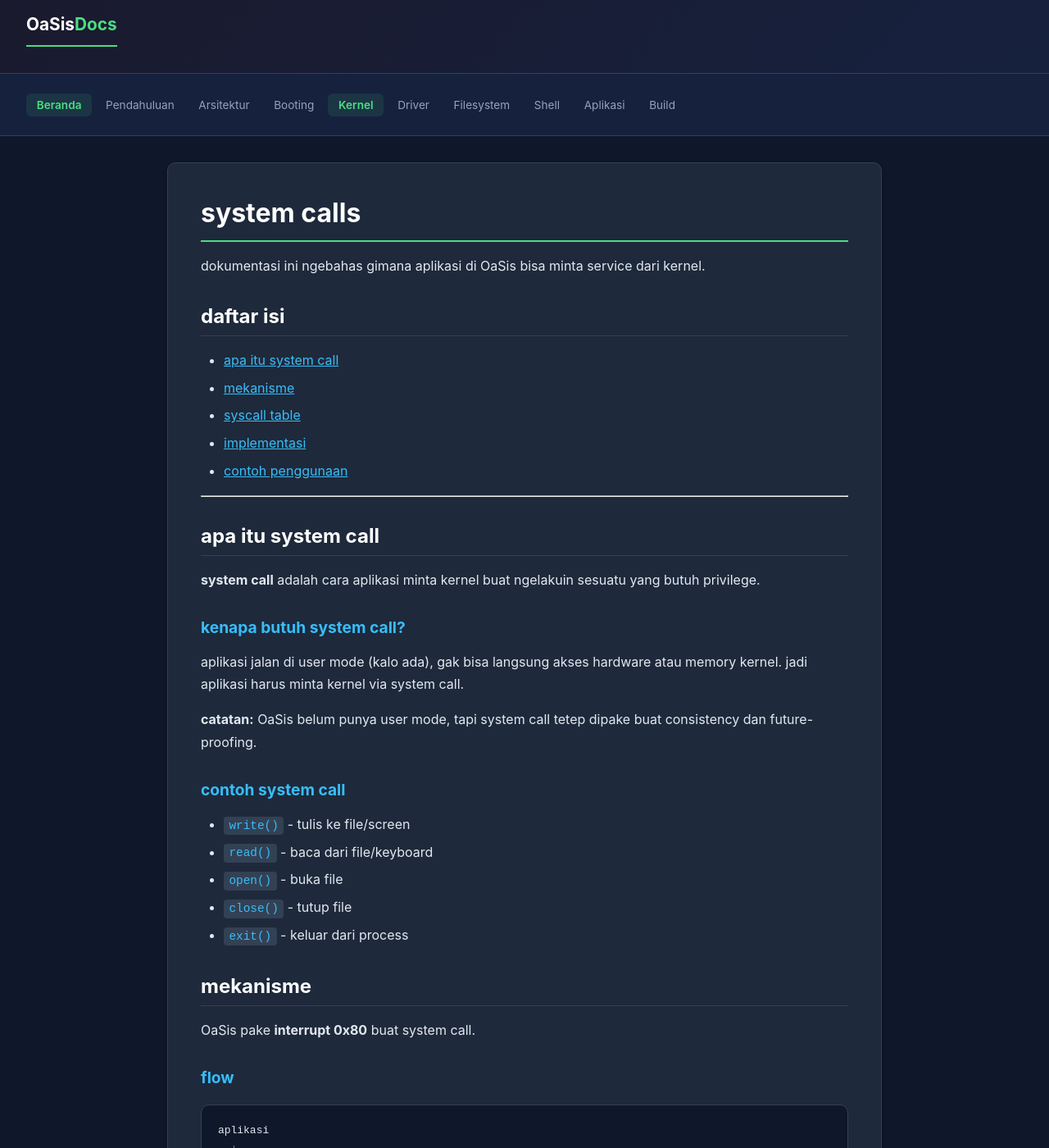
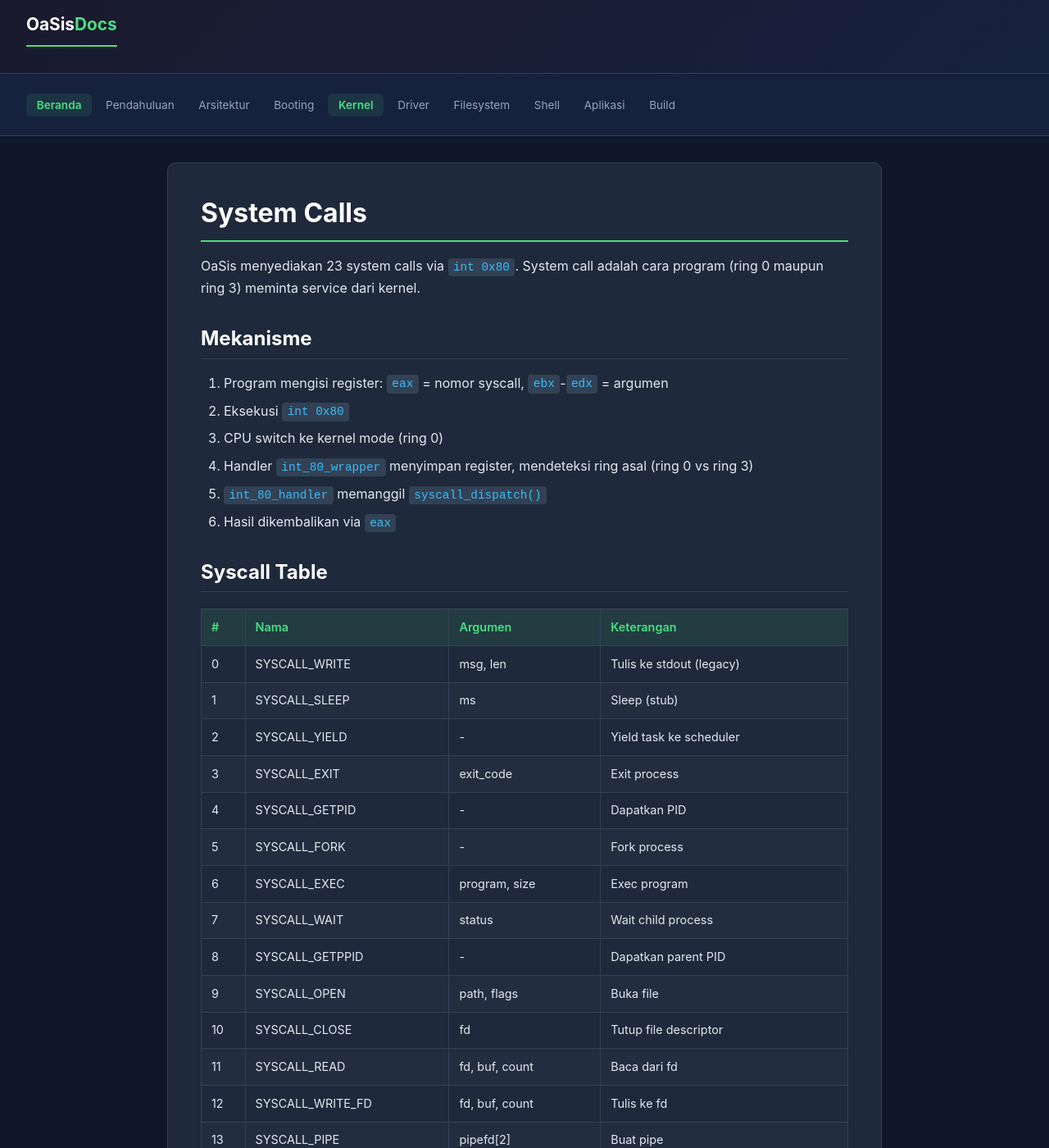
Before and after one commit to 0xfrq/OaSis, a Jekyll site: the page built from docs/04-kernel/syscall.md, in a window 1280 px wide and 1400 px high. Shown: the whole window at 82% size. Built offline with Jekyll 4.4.1, drawn with Linux system fonts in a browser that asks for light colours; our own code applies the rules of GitHub Pages for plain Markdown files; some of the changed text lies outside the part shown.

Commit message:
update readme and docs with latest features (indirect blocks, per-task CR3, usrlib, syscall wrappers, CODE_VIRT multi-page)

````diff
--- a/docs/04-kernel/syscall.md
+++ b/docs/04-kernel/syscall.md
@@ -1,311 +1,89 @@
-# system calls
+# System Calls
 
-dokumentasi ini ngebahas gimana aplikasi di OaSis bisa minta service dari kernel.
+OaSis menyediakan 23 system calls via `int 0x80`. System call adalah cara program (ring 0 maupun ring 3) meminta service dari kernel.
 
-## daftar isi
+## Mekanisme
 
-- [apa itu system call](#apa-itu-system-call)
-- [mekanisme](#mekanisme)
-- [syscall table](#syscall-table)
-- [implementasi](#implementasi)
-- [contoh penggunaan](#contoh-penggunaan)
+1. Program mengisi register: `eax` = nomor syscall, `ebx`-`edx` = argumen
+2. Eksekusi `int 0x80`
+3. CPU switch ke kernel mode (ring 0)
+4. Handler `int_80_wrapper` menyimpan register, mendeteksi ring asal (ring 0 vs ring 3)
+5. `int_80_handler` memanggil `syscall_dispatch()`
+6. Hasil dikembalikan via `eax`
 
----
+## Syscall Table
 
-## apa itu system call
+| # | Nama | Argumen | Keterangan |
+|---|------|---------|------------|
+| 0 | SYSCALL_WRITE | msg, len | Tulis ke stdout (legacy) |
+| 1 | SYSCALL_SLEEP | ms | Sleep (stub) |
+| 2 | SYSCALL_YIELD | - | Yield task ke scheduler |
+| 3 | SYSCALL_EXIT | exit_code | Exit process |
+| 4 | SYSCALL_GETPID | - | Dapatkan PID |
+| 5 | SYSCALL_FORK | - | Fork process |
+| 6 | SYSCALL_EXEC | program, size | Exec program |
+| 7 | SYSCALL_WAIT | status | Wait child process |
+| 8 | SYSCALL_GETPPID | - | Dapatkan parent PID |
+| 9 | SYSCALL_OPEN | path, flags | Buka file |
+| 10 | SYSCALL_CLOSE | fd | Tutup file descriptor |
+| 11 | SYSCALL_READ | fd, buf, count | Baca dari fd |
+| 12 | SYSCALL_WRITE_FD | fd, buf, count | Tulis ke fd |
+| 13 | SYSCALL_PIPE | pipefd[2] | Buat pipe |
+| 14 | SYSCALL_DUP | oldfd | Duplicate fd |
+| 15 | SYSCALL_DUP2 | oldfd, newfd | Dup ke fd spesifik |
+| 16 | SYSCALL_SEEK | fd, offset, whence | Seek di fd |
+| 17 | SYSCALL_FDINFO | - | Debug: print fd table |
+| 18 | SYSCALL_BLOCK_READ | block, buf | Baca block device |
+| 19 | SYSCALL_BLOCK_WRITE | block, buf | Tulis ke block device |
+| 20 | SYSCALL_BLOCK_FLUSH | - | Flush block cache |
+| 21 | SYSCALL_USER_EXIT | - | Exit user mode -> return to shell |
+| 22 | SYSCALL_BRK | addr | Expand/shrink user heap |
 
-**system call** adalah cara aplikasi minta kernel buat ngelakuin sesuatu yang butuh privilege.
+## Dari Ring 3 (User Mode)
 
-### kenapa butuh system call?
-
-aplikasi jalan di user mode (kalo ada), gak bisa langsung akses hardware atau memory kernel. jadi aplikasi harus minta kernel via system call.
-
-**catatan:** OaSis belum punya user mode, tapi system call tetep dipake buat consistency dan future-proofing.
-
-### contoh system call
-
-- `write()` - tulis ke file/screen
-- `read()` - baca dari file/keyboard
-- `open()` - buka file
-- `close()` - tutup file
-- `exit()` - keluar dari process
-
-## mekanisme
-
-OaSis pake **interrupt 0x80** buat system call.
-
-### flow
-
-```
-aplikasi
-  ↓
-setup parameters di registers
-  ↓
+Program user memanggil syscall via `int 0x80`:
+```asm
+mov eax, 0        ; SYSCALL_WRITE
+mov ebx, msg      ; pointer string
+mov ecx, 5        ; panjang
 int 0x80
-  ↓
-cpu switch ke kernel mode
-  ↓
-kernel syscall handler
-  ↓
-kernel proses request
-  ↓
-kernel return result
-  ↓
-aplikasi continue
 ```
 
-### parameter passing
-
-parameter di-pass via registers:
-
+Untuk exit dan balik ke shell:
 ```asm
-mov eax, syscall_number  ; nomor syscall
-mov ebx, param1          ; parameter 1
-mov ecx, param2          ; parameter 2
-mov edx, param3          ; parameter 3
-int 0x80                 ; trigger syscall
-; result di eax
+mov eax, 21       ; SYSCALL_USER_EXIT
+int 0x80
 ```
 
-### contoh: write syscall
+## Dari Ring 0 (Kernel/Assembler)
 
+Syscall juga bisa dipanggil dari kernel mode via inline assembly.
+
+## External Symbols (asm.c)
+
+Built-in assembler menyediakan external symbol yang resolve ke fungsi kernel:
+
+| Symbol | Fungsi | Deskripsi |
+|--------|--------|-----------|
+| `_printf` | `klibc_printf` | Printf via VGA |
+| `_putchar` | `klibc_putchar` | Putchar via VGA |
+| `_puts` | `klibc_puts` | Puts via VGA |
+| `_malloc` | `klibc_malloc` | Alokasi heap kernel |
+| `_free` | `klibc_free` | Free heap kernel |
+| `_calloc` | `klibc_calloc` | Calloc kernel |
+| `_realloc` | `klibc_realloc` | Realloc kernel |
+| `_sys_open` | `syscall_open` | Open file |
+| `_sys_read` | `syscall_read` | Read file |
+| `_sys_write_fd` | `syscall_write_fd` | Write file |
+| `_sys_close` | `syscall_close` | Close file |
+| `_usr_printf` | `usr_printf` | Printf via syscall |
+| `_usr_puts` | `usr_puts` | Puts via syscall |
+
+Contoh dari assembly:
 ```asm
-; write(fd, buffer, length)
-mov eax, 1          ; syscall number (write)
-mov ebx, 1          ; fd (1 = stdout)
-mov ecx, message    ; buffer pointer
-mov edx, 13         ; length
-int 0x80            ; call kernel
-; eax = bytes written
+push 0
+push path
+call _sys_open
+add esp, 8
+; eax = fd
 ```
-
-## syscall table
-
-daftar system call yang di-support OaSis:
-
-### i/o syscalls
-
-| no | nama | parameter | return | deskripsi |
-|----|------|-----------|--------|-----------|
-| 1 | `write` | ebx=fd, ecx=buf, edx=len | bytes written | tulis ke file/fd |
-| 2 | `read` | ebx=fd, ecx=buf, edx=len | bytes read | baca dari file/fd |
-| 3 | `open` | ebx=path, ecx=flags | fd | buka file |
-| 4 | `close` | ebx=fd | 0/-1 | tutup file |
-| 5 | `seek` | ebx=fd, ecx=offset, edx=whence | new offset | move file position |
-
-### process syscalls
-
-| no | nama | parameter | return | deskripsi |
-|----|------|-----------|--------|-----------|
-| 10 | `exit` | ebx=status | - | keluar dari task |
-| 11 | `fork` | - | pid | duplicate task |
-| 12 | `getpid` | - | pid | dapetin task id |
-| 13 | `wait` | ebx=pid | status | tunggu task selesai |
-| 14 | `yield` | - | 0 | give up cpu |
-| 15 | `sleep` | ebx=ticks | 0 | sleep for ticks |
-
-### memory syscalls (planned)
-
-| no | nama | parameter | return | deskripsi |
-|----|------|-----------|--------|-----------|
-| 20 | `mmap` | ebx=addr, ecx=len | ptr | map memory |
-| 21 | `munmap` | ebx=addr, ecx=len | 0/-1 | unmap memory |
-
-## implementasi
-
-### syscall handler
-
-```c
-void syscall_handler(registers_t *regs) {
-    uint32_t syscall_num = regs->eax;
-    uint32_t result = 0;
-
-    switch (syscall_num) {
-        case 1:  // write
-            result = sys_write(regs->ebx, regs->ecx, regs->edx);
-            break;
-
-        case 2:  // read
-            result = sys_read(regs->ebx, regs->ecx, regs->edx);
-            break;
-
-        case 3:  // open
-            result = sys_open(regs->ebx, regs->ecx);
-            break;
-
-        case 4:  // close
-            result = sys_close(regs->ebx);
-            break;
-
-        case 10: // exit
-            sys_exit(regs->ebx);
-            break;
-
-        case 14: // yield
-            task_yield();
-            result = 0;
-            break;
-
-        case 15: // sleep
-            task_sleep(regs->ebx);
-            result = 0;
-            break;
-
-        default:
-            // unknown syscall
-            result = -1;
-            break;
-    }
-
-    // return result via eax
-    regs->eax = result;
-}
-```
-
-### syscall implementation
-
-#### write
-
-```c
-uint32_t sys_write(uint32_t fd, const char *buf, uint32_t len) {
-    if (fd == 1) {
-        // stdout
-        for (uint32_t i = 0; i < len; i++) {
-            vga_putchar(buf[i]);
-        }
-        return len;
-    } else {
-        // file
-        return vfs_write(fd, buf, len);
-    }
-}
-```
-
-#### read
-
-```c
-uint32_t sys_read(uint32_t fd, char *buf, uint32_t len) {
-    if (fd == 0) {
-        // stdin
-        return keyboard_read(buf, len);
-    } else {
-        // file
-        return vfs_read(fd, buf, len);
-    }
-}
-```
-
-#### open
-
-```c
-uint32_t sys_open(const char *path, uint32_t flags) {
-    return vfs_open(path, flags);
-}
-```
-
-#### close
-
-```c
-uint32_t sys_close(uint32_t fd) {
-    return vfs_close(fd);
-}
-```
-
-## contoh penggunaan
-
-### contoh 1: write ke stdout
-
-```c
-void task_example(void) {
-    const char *msg = "hello world\n";
-    uint32_t len = 12;
-
-    // inline assembly
-    asm volatile(
-        "mov $1, %%eax\n"      // syscall: write
-        "mov $1, %%ebx\n"      // fd: stdout
-        "mov %0, %%ecx\n"      // buffer
-        "mov %1, %%edx\n"      // length
-        "int $0x80\n"          // trigger syscall
-        :
-        : "r"(msg), "r"(len)
-        : "eax", "ebx", "ecx", "edx"
-    );
-}
-```
-
-### contoh 2: c wrapper
-
-```c
-// wrapper function
-int32_t write(int fd, const char *buf, int len) {
-    int32_t result;
-    asm volatile(
-        "mov $1, %%eax\n"
-        "mov %1, %%ebx\n"
-        "mov %2, %%ecx\n"
-        "mov %3, %%edx\n"
-        "int $0x80\n"
-        "mov %%eax, %0\n"
-        : "=r"(result)
-        : "r"(fd), "r"(buf), "r"(len)
-        : "eax", "ebx", "ecx", "edx"
-    );
-    return result;
-}
-
-// usage
-void task_example(void) {
-    write(1, "hello\n", 6);
-}
-```
-
-### contoh 3: sleep
-
-```c
-void task_example(void) {
-    write(1, "sleeping...\n", 12);
-
-    // sleep 1 second (100 ticks * 10ms)
-    asm volatile(
-        "mov $15, %%eax\n"
-        "mov $100, %%ebx\n"
-        "int $0x80\n"
-        :
-        :
-        : "eax", "ebx"
-    );
-
-    write(1, "awake!\n", 7);
-}
-```
-
----
-
-## testing syscall
-
-buat test syscall, kamu bisa bikin task yang call syscall:
-
-```c
-void test_task(void) {
-    const char *msg = "testing syscall\n";
-
-    // call write syscall
-    asm volatile(
-        "mov $1, %%eax\n"
-        "mov $1, %%ebx\n"
-        "mov %0, %%ecx\n"
-        "mov $16, %%edx\n"
-        "int $0x80\n"
-        :
-        : "r"(msg)
-        : "eax", "ebx", "ecx", "edx"
-    );
-
-    task_exit();
-}
-```
-
----
-
-**kembali ke:** [kernel →](readme.md)
````
Also changed, not shown: readme.md.
